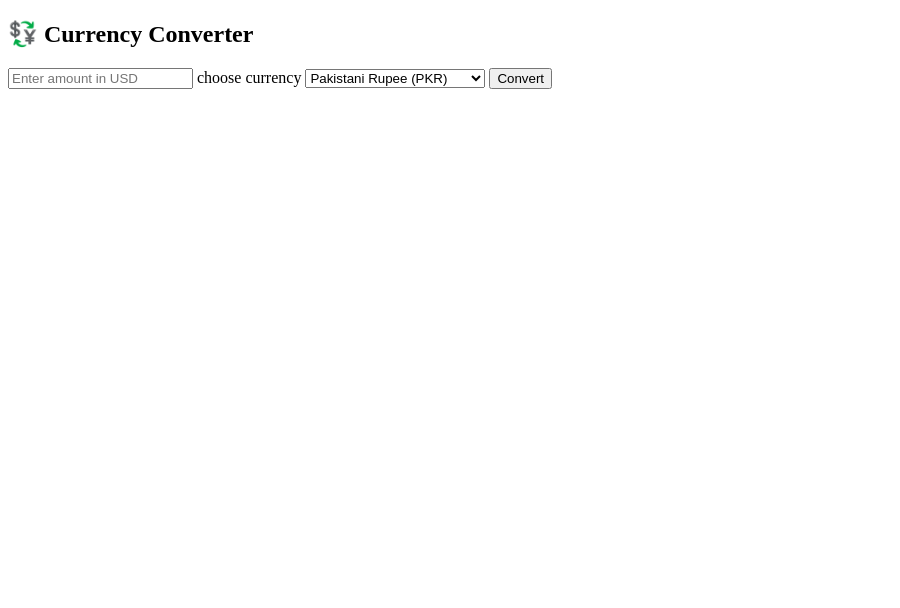
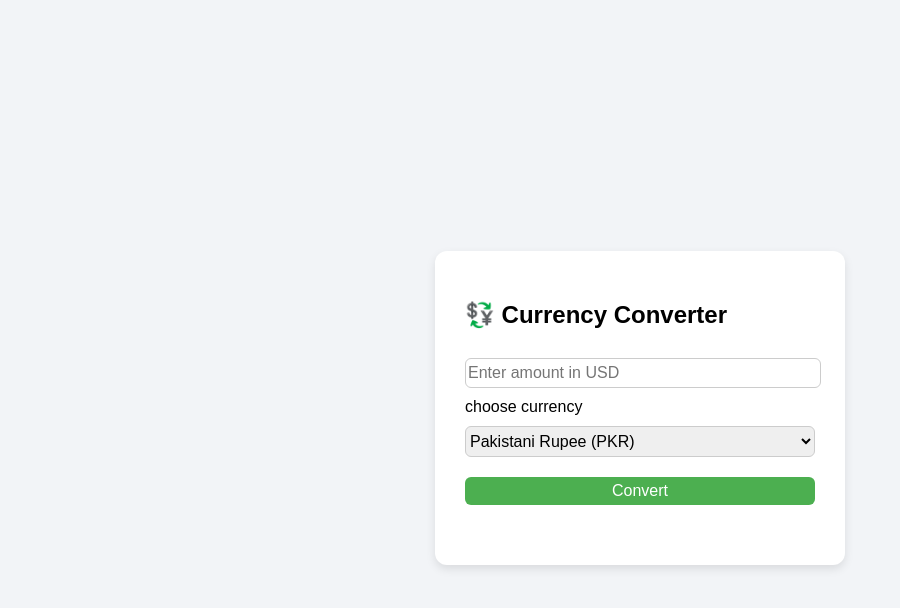
Before and after one commit to nadiaabbas139/currency_convertor_app, a plain HTML site: page index.html in a window 1280 px wide. Shown: the whole page, without its empty margins (0-900 px from the left). Drawn offline with Linux system fonts and the light colour scheme.

Commit message:
Added CSS styling for convertor app

```diff
--- a/index.html
+++ b/index.html
@@ -4,6 +4,8 @@
     <meta charset="UTF-8">
     <meta name="viewport" content="width=device-width, initial-scale=1.0">
     <title>Document</title>
+
+    <link rel="stylesheet" href="style.css">
 </head>
 <body>
     <div class="converter">
--- /dev/null
+++ b/style.css
@@ -0,0 +1,39 @@
+    body {
+      font-family: Arial, sans-serif;
+      background: #f2f4f7;
+      display: flex;
+      justify-content: center;
+      align-items: center;
+      height: 100vh;
+    }
+    .converter {
+      background: white;
+      padding: 30px;
+      border-radius: 12px;
+      box-shadow: 0 4px 10px rgba(0,0,0,0.1);
+      /* text-align: center; */
+      width: 350px;
+    }
+    input, select, button {
+       padding-top: 5px;
+      padding-bottom: 5px;
+      margin: 10px 0;
+      width: 100%;
+      border: 1px solid #ccc;
+      border-radius: 6px;
+      font-size: 16px;
+    }
+    button {
+      background: #4CAF50;
+      color: white;
+      border: none;
+      cursor: pointer;
+    }
+    button:hover {
+      background: #45a049;
+    }
+    #result {
+      margin-top: 20px;
+      font-weight: bold;
+      color: #333;
+    }
```
